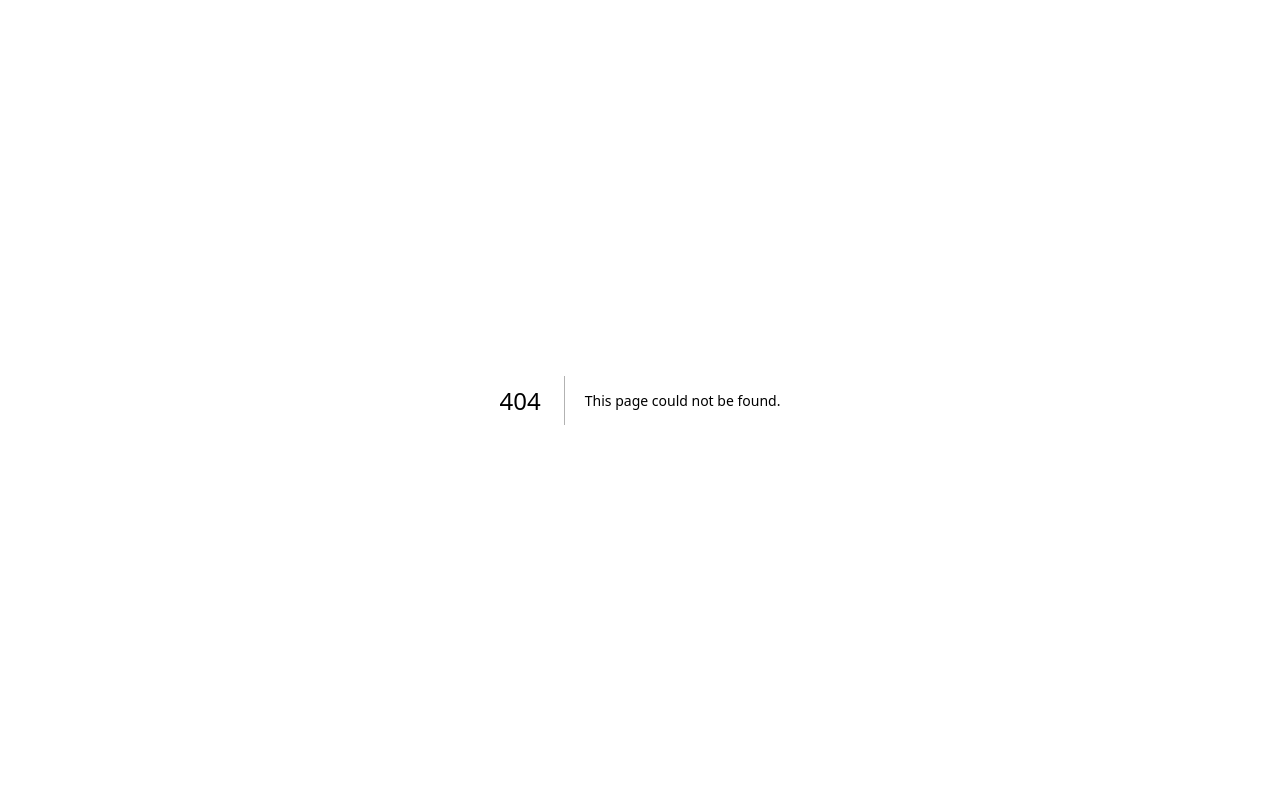
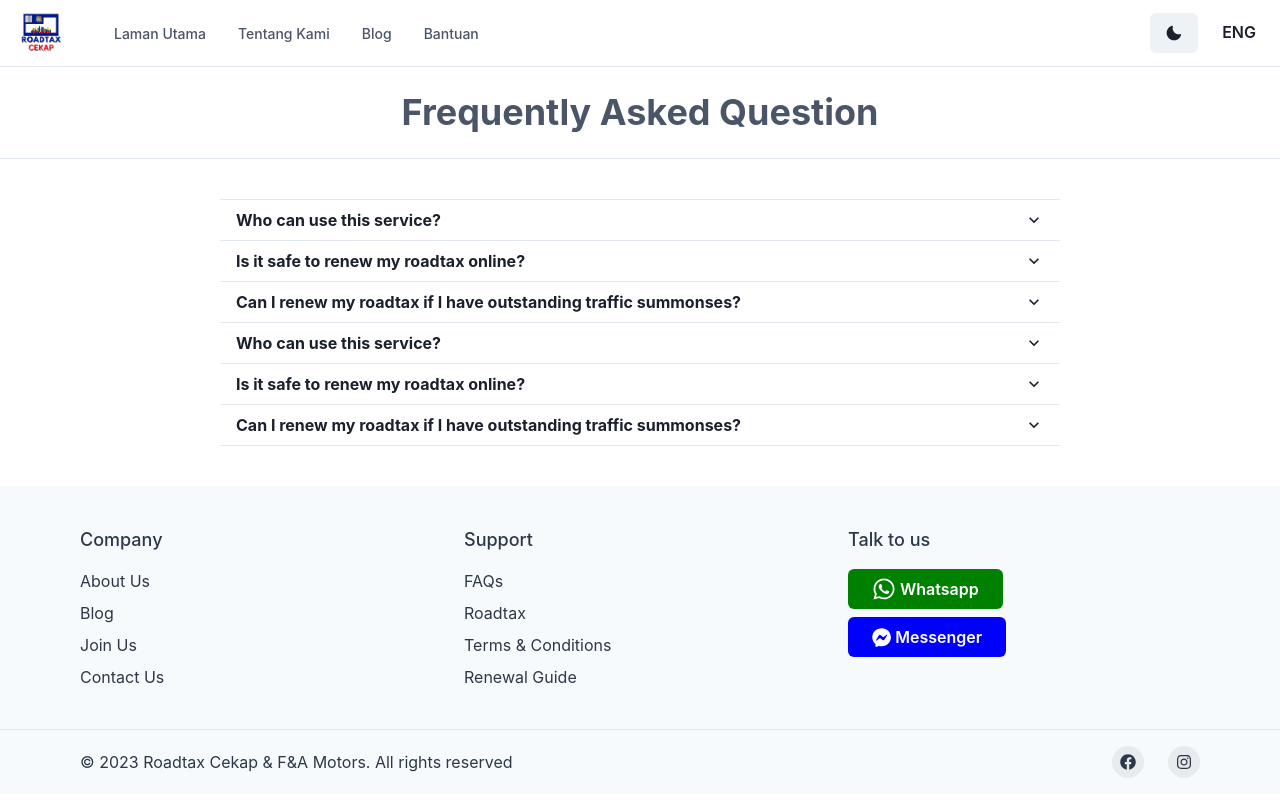
Before and after one commit to MuhdSaifulnizam15/roadtaxcekap, a Next.js app: page /faqs in a window 1280 px wide. Before the commit this address had no page. Built offline with nearby package versions, Linux system fonts and the light colour scheme.

Commit message:
feat: added faqs page

```diff
--- /dev/null
+++ b/src/pages/faqs.tsx
@@ -0,0 +1,92 @@
+import Head from "next/head";
+import Image from "next/image";
+import { Inter } from "@next/font/google";
+
+import Header from "@/components/sections/Header";
+import Footer from "@/components/sections/Footer";
+import Title from "@/components/sections/Title";
+
+import {
+  Box,
+  Accordion,
+  AccordionItem,
+  AccordionButton,
+  AccordionIcon,
+  AccordionPanel,
+} from "@chakra-ui/react";
+
+const inter = Inter({ subsets: ["latin"] });
+
+const faqList = [
+  {
+    id: 1,
+    question: "Who can use this service?",
+    answer:
+      "All private-use cars and motorcycles are eligible to use this service.",
+  },
+  {
+    id: 2,
+    question: "Is it safe to renew my roadtax online?",
+    answer:
+      "Yes, it is safe and secure. The online roadtax renewal through Bjak.my has been audited, verified and approved by Jabatan Pengangkutan Jalan, Bank Negara Malaysia, Persatuan Insurans Am Malaysia (PIAM) and Malaysian Takaful Association (MTA).",
+  },
+  {
+    id: 3,
+    question: "Can I renew my roadtax if I have outstanding traffic summonses?",
+    answer:
+      "During the roadtax renewal process, Road Transport Department (JPJ) online service will check any outstanding summons and blacklist records at both JPJ and PDRM database systems. In order to proceed with this renewal, it is necessary for you to make payment for all your outstanding traffic offences recorded.",
+  },
+  {
+    id: 4,
+    question: "Who can use this service?",
+    answer:
+      "All private-use cars and motorcycles are eligible to use this service.",
+  },
+  {
+    id: 5,
+    question: "Is it safe to renew my roadtax online?",
+    answer:
+      "Yes, it is safe and secure. The online roadtax renewal through Bjak.my has been audited, verified and approved by Jabatan Pengangkutan Jalan, Bank Negara Malaysia, Persatuan Insurans Am Malaysia (PIAM) and Malaysian Takaful Association (MTA).",
+  },
+  {
+    id: 6,
+    question: "Can I renew my roadtax if I have outstanding traffic summonses?",
+    answer:
+      "During the roadtax renewal process, Road Transport Department (JPJ) online service will check any outstanding summons and blacklist records at both JPJ and PDRM database systems. In order to proceed with this renewal, it is necessary for you to make payment for all your outstanding traffic offences recorded.",
+  },
+];
+
+export default function Faqs() {
+  return (
+    <>
+      <Head>
+        <title>Roadtax Cekap | FAQs</title>
+        <meta name="description" content="Generated by create next app" />
+        <meta name="viewport" content="width=device-width, initial-scale=1" />
+        <link rel="icon" href="/favicon.ico" />
+      </Head>
+      <Header />
+      <Title title="Frequently Asked Question" />
+
+      <Box py={10} px={10} align="center">
+        <Accordion allowToggle>
+          {faqList.map((item) => {
+            return (
+              <AccordionItem w={{ base: "100%", sm: "80%", md: "70%", lg: "70%" }}>
+                <AccordionButton>
+                  <Box flex="1" textAlign="left" as="b">
+                    {item.question}
+                  </Box>
+                  <AccordionIcon />
+                </AccordionButton>
+                <AccordionPanel pb={4} textAlign="left">{item.answer}</AccordionPanel>
+              </AccordionItem>
+            );
+          })}
+        </Accordion>
+      </Box>
+
+      <Footer />
+    </>
+  );
+}
```
